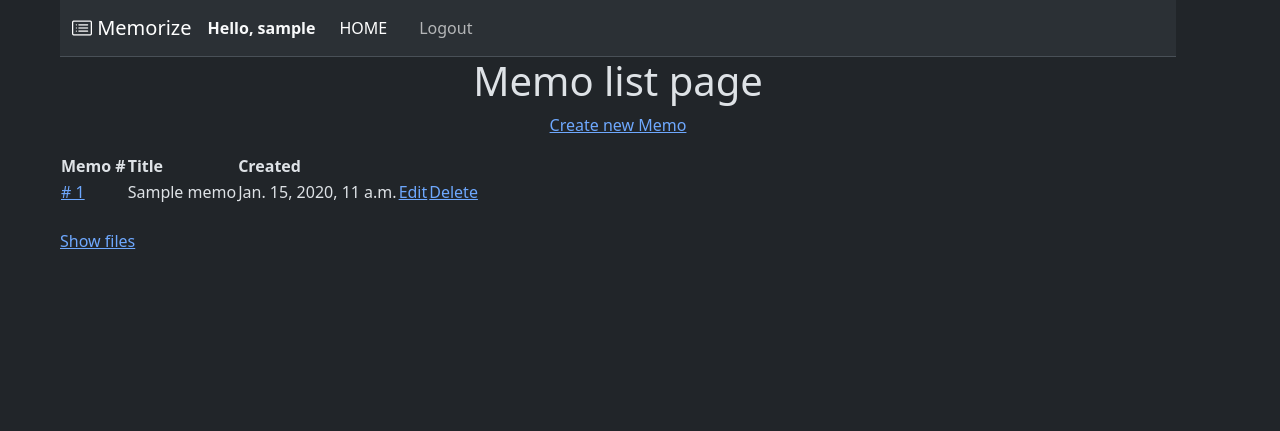
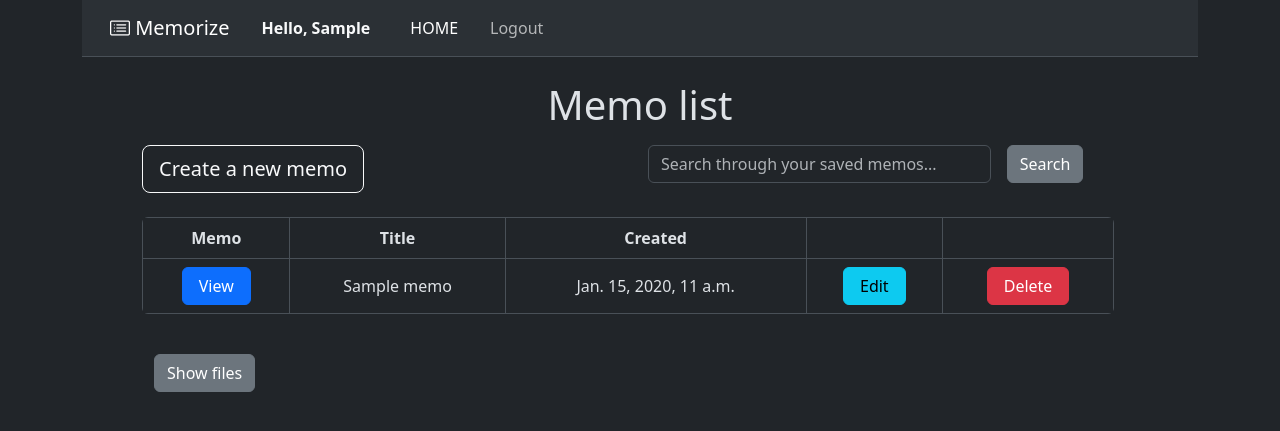
Before and after one commit to skawa187/memorize, a Django app: page / in a window 1280 px wide. Shown: the top 431 px of the page. Run offline with Django 4.2, Linux system fonts and the light colour scheme; a user stored in the database is signed in; tables that the repository leaves empty hold one stand-in row (values such as "Sample post"); parts of the project's set-up code (start-up, migrations or seed data) failed here and were passed over; some libraries are stand-ins or nearby versions.

Commit message:
added search functionality; more styling

```diff
--- a/django-app/memo/templates/memo/memos.html
+++ b/django-app/memo/templates/memo/memos.html
@@ -2,14 +2,35 @@
 
 {% block cont %}
 
-<div class="container text-center">
-    <h1>Memo list page</h1>
-    <p><a href="{% url 'memo-create' %}">Create new Memo</a></p>
+<div class="container my-3 mx-0">
+    <div class="row">
+        <div class="col mx-5">
+            <h1 class="my-2 display-6 text-center">Memo list</h1>
         </div>
 
-<table>
+    <div class="row">
+        <div class="col mx-5 my-2">
+            <p class=""><a class="btn btn-outline-light btn-lg" href="{% url 'memo-create' %}">Create a new memo</a></p>
+        </div>
+
+        <div class="col-6 ms-1 my-2 align-items-end">
+            <form class="row g-3" method="GET">
+                <div class="col-8">
+                    <label for="search" class="visually-hidden form-label">Search</label>
+                    <input type="text" class="form-control mx-2" name="search-area" id="search" value="{{ search_in }}" placeholder="Search through your saved memos...">
+                </div>
+                <div class="col-4">
+                    <input type="submit" class="btn btn-secondary mx-2" value="Search">
+                </div>
+            </form>
+        </div>
+    </div>
+
+    <div class="row">
+        <div class="col mx-5 text-center">
+        <table class="table align-middle table-bordered rounded rounded-2 overflow-hidden">
             <tr>
-        <th>Memo #</th>
+                <th>Memo </th>
                 <th>Title </th>
                 <th>Created </th>
                 <th></th>
@@ -17,18 +38,25 @@
             </tr>
             {% for memo in memo_list %}
             <tr>
-        <td><a href="{% url 'memo-detail' memo.id %}"># {{ memo.id }}</a></td>
+                <td><a class="btn px-3 btn-primary" href="{% url 'memo-detail' memo.id %}"> View </a></td>
                 <td>{{ memo.title }}</td>
                 <td>{{ memo.created }}</td>
-        <td><a href="{% url 'memo-update' memo.id %}">Edit</a></td>
-        <td><a href="{% url 'memo-delete' memo.id %}">Delete</a></td>
+                <td><a class="btn px-3 btn-info" href="{% url 'memo-update' memo.id %}">Edit</a></td>
+                <td><a class="btn px-3 btn-danger" href="{% url 'memo-delete' memo.id %}">Delete</a></td>
             </tr>
             {% empty %}
-    <h1>Empty list </h1>
+            <h1 class="display-6 fst-italic">You have no memos...</h1>
             {% endfor %}
         </table>
         <br>
+        </div>
 
-<a href="{% url 'file-list' %}"><span>Show files</span></a>
+        <div class="row mx-5">
+            <div class="col mx-0">
+                <a class="btn btn-secondary" href="{% url 'file-list' %}"><span>Show files</span></a>
+            </div>
+        </div>
 
-{% endblock %}
+    </div>
+</div>
+{% endblock cont %}
--- a/django-app/memo/views.py
+++ b/django-app/memo/views.py
@@ -41,7 +41,18 @@ class MemoList(LoginRequiredMixin, ListView):
     context_object_name = 'memo_list'
 
     def get_queryset(self):
-        return Memo.objects.filter(user=self.request.user)
+        query_set = Memo.objects.filter(user=self.request.user)
+        search_in = self.request.GET.get('search-area') or None
+        if search_in is not None:
+            query_set = query_set.filter(title__icontains=search_in)
+        return query_set
+
+    def get_context_data(self, **kwargs):
+        ctx = super().get_context_data(**kwargs)
+        input_data = self.request.GET.get('search-area')
+        if input_data:
+            ctx['search_in'] = input_data
+        return ctx
 
 class MemoDetail(LoginRequiredMixin, DetailView):
     model = Memo
--- a/django-app/templates/base.html
+++ b/django-app/templates/base.html
@@ -11,7 +11,7 @@
     <script src="{% static 'js/bootstrap.min.js' %}"></script>
 </head>
 <body>
-    <div class="container mx-5">
+    <div class="container-lg">
     {% include 'nav.html' %}
 
     <!-- MESSAGES -->
--- a/django-app/templates/nav.html
+++ b/django-app/templates/nav.html
@@ -1,12 +1,12 @@
 <nav class="navbar navbar-expand-lg bg-body-tertiary border-bottom border-body sticky-top">
-    <div class="container-fluid">
+    <div class="container-fluid mx-3">
         <a href="#" class="navbar-brand"><i class="bi bi-card-list"></i> Memorize</a>
         <button class="navbar-toggler" type="button" data-bs-toggle="collapse" data-bs-target="#navbarContent">
             <span class="navbar-toggler-icon"></span>
         </button>
         <div class="collapse navbar-collapse" id="navbarContent">
             <ul class="navbar-nav me-auto mb2 mb-lg-0">
-                <span class="navbar-text text-light-emphasis fw-semibold">Hello, {{ request.user }}</span>
+                <span class="navbar-text px-3 text-light-emphasis fw-semibold">Hello, {{ request.user|capfirst }}</span>
                 <li class="nav-item ms-3">
                     <a href="/" class="nav-link active">
                         <span class="">HOME</span>
```
Also changed, not shown: django-app/files/templates/files/file-list.html (+4 -3 lines), django-app/memo/templates/memo/memo-create.html (+21 -9 lines). Lines whose indentation alone changed are shown as unchanged.
